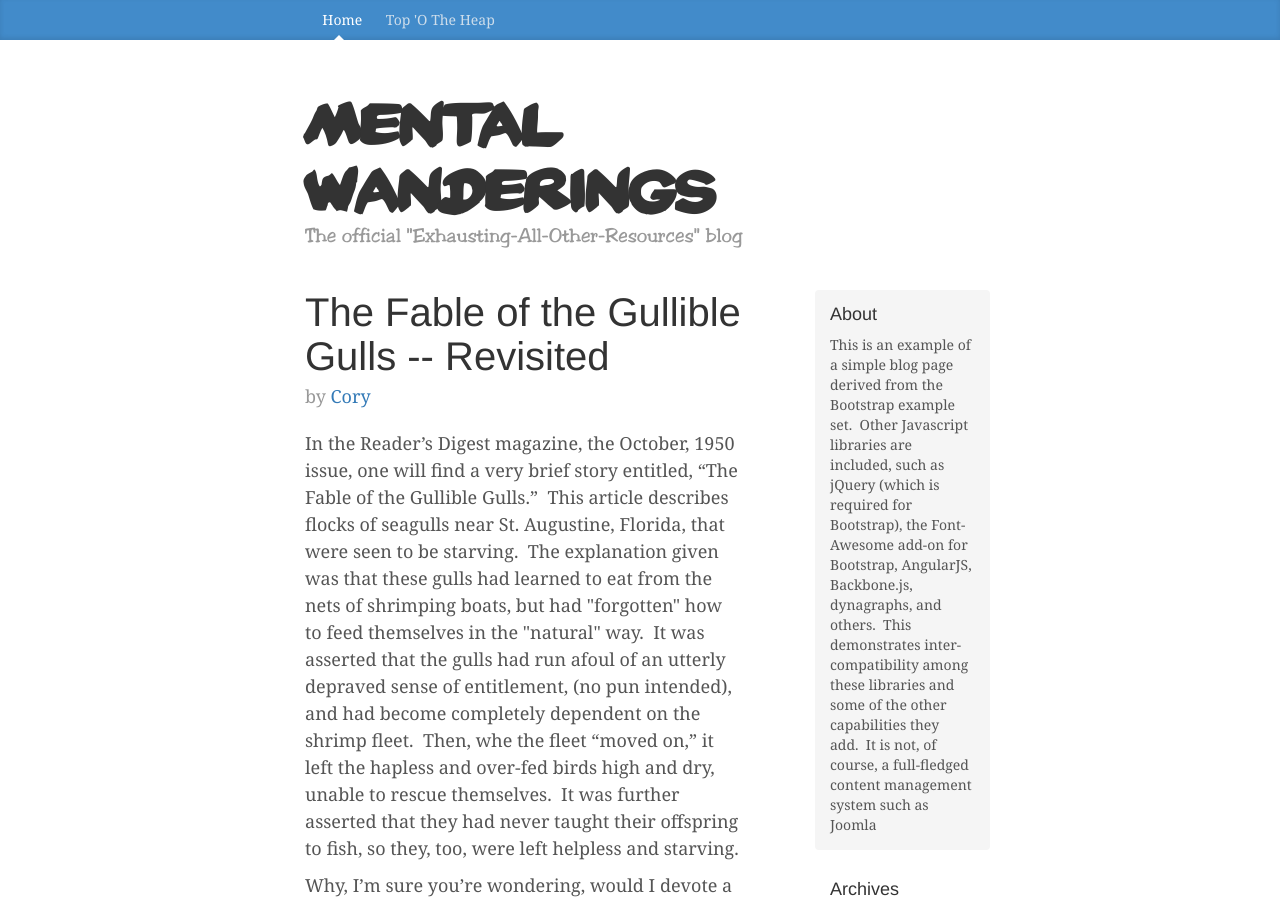
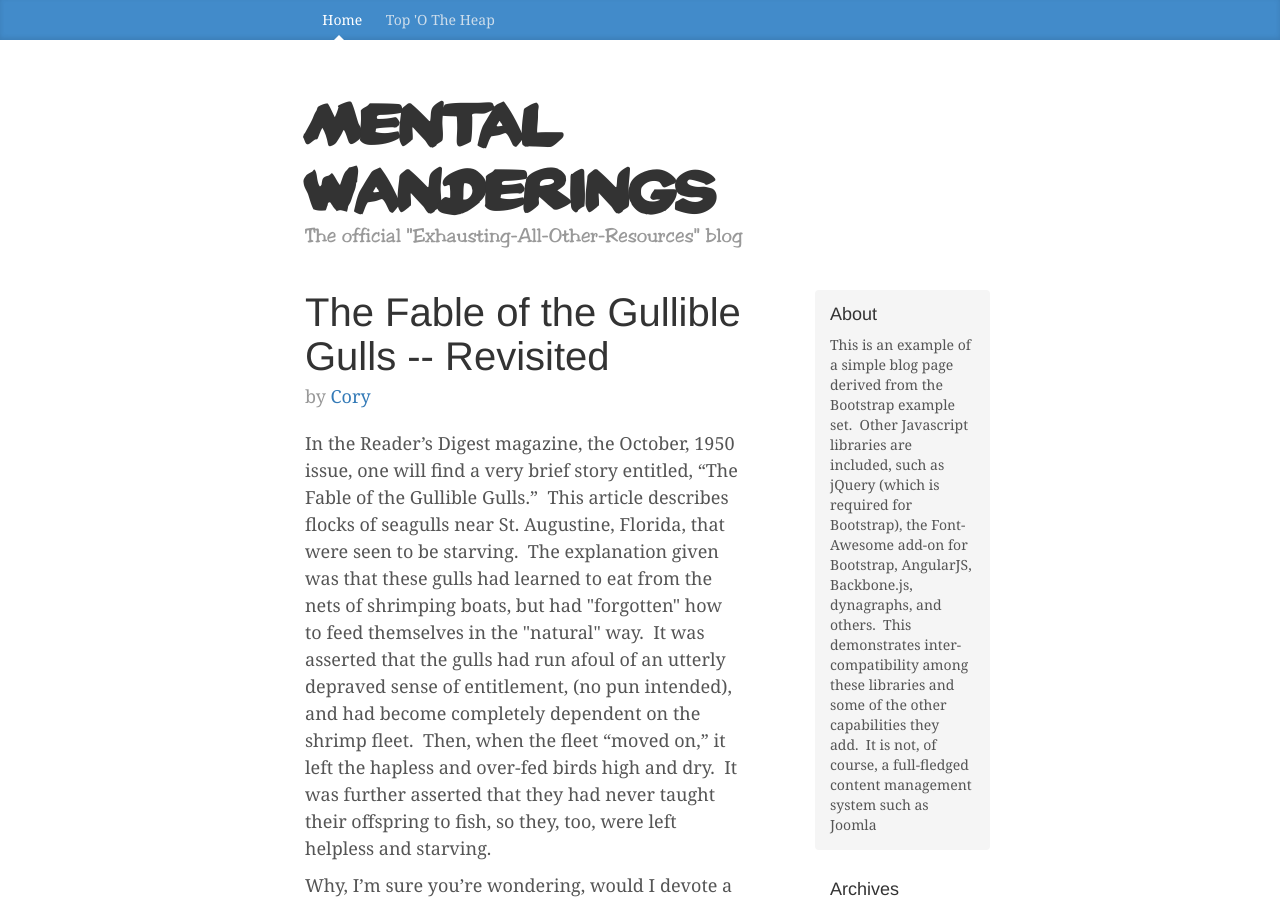
Before and after one commit to coryburt/coryburt.github.io, a Jekyll site: the page proj/bootstrap-blog/page4.html, which Jekyll copies as it is, in a window 1280 px wide and 900 px high. Built offline with Jekyll 4.4.1, drawn with Linux system fonts in a browser that asks for light colours; nearby versions of some CDN libraries.

Commit message:
Finalize the move of the Gullible Gulls

```diff
--- a/proj/bootstrap-blog/page4.html
+++ b/proj/bootstrap-blog/page4.html
@@ -45,7 +45,7 @@
         This article describes flocks of seagulls near St. Augustine, Florida, that were seen to be starving.&nbsp;
         The explanation given was that these gulls had learned to eat from the nets of shrimping boats, but had "forgotten" how to feed themselves in the "natural" way.&nbsp;
         It was asserted that the gulls had run afoul of an utterly depraved sense of entitlement, (no pun intended), and had become completely dependent on the shrimp fleet.&nbsp;
-        Then, whe the fleet “moved on,” it left the hapless and over-fed birds high and dry, unable to rescue themselves.&nbsp;
+        Then, when the fleet “moved on,” it left the hapless and over-fed birds high and dry.&nbsp;
         It was further asserted that they had never taught their offspring to fish, so they, too, were left helpless and starving.</p>
 
 	<p>Why, I’m sure you’re wondering, would I devote a blog entry to this odd story from an issue of Reader’s Digest that is 67 years old, (as of the month of this entry).&nbsp;
```
